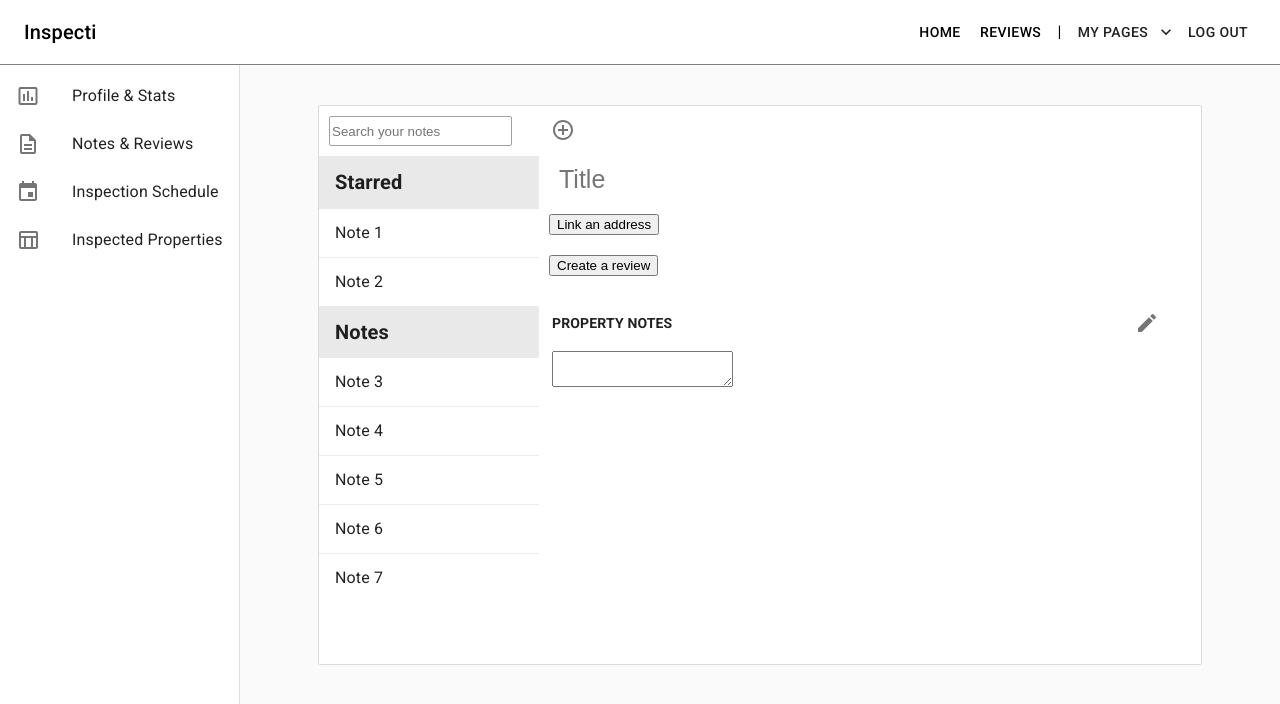
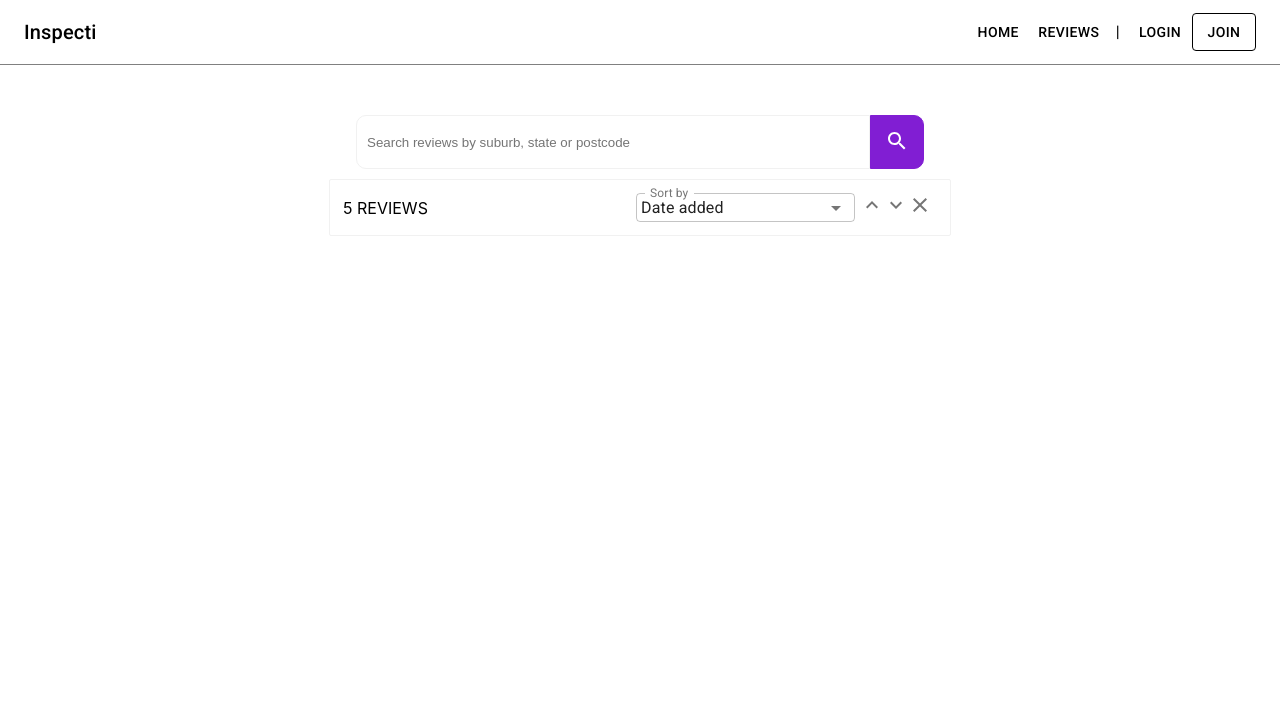
Before and after one commit to jkaho/inspecti, a React (Create React App) app in the folder client/: page /reviews in a window 1280 px wide. Shown: the top 704 px of the page. Built offline with nearby package versions, Linux system fonts and the light colour scheme.

Commit message:
Add searchbar and sort div to reviews page

```diff
--- a/client/src/App.js
+++ b/client/src/App.js
@@ -2,15 +2,16 @@
 // import Login from "./pages/Login";
 // import Signup from "./pages/Signup";
 // import Profile from "./pages/Profile";
-import Notes from "./pages/Notes";
-// import NavBar from "./components/NavBar";
+// import Notes from "./pages/Notes";
+import Reviews from "./pages/Reviews";
+import NavBar from "./components/NavBar";
 // import Footer from "./components/Footer";
 
 function App() {
   return (
     <div className="App">
-      {/* <NavBar /> */}
-      <Notes />
+      <NavBar />
+      <Reviews />
       {/* <Footer /> */}
     </div>
   );
--- a/client/src/pages/Reviews/index.js
+++ b/client/src/pages/Reviews/index.js
@@ -0,0 +1,95 @@
+import React from "react";
+import SearchIcon from "@material-ui/icons/Search";
+import TextField from '@material-ui/core/TextField';
+import IconButton from "@material-ui/core/IconButton";
+import ExpandLessIcon from "@material-ui/icons/ExpandLess";
+import ExpandMoreIcon from "@material-ui/icons/ExpandMore";
+import ClearIcon from "@material-ui/icons/Clear";
+import "./style.css";
+
+const sortCriteria = [
+  "Date added",
+  "Property condition",
+  "Potential to capitalise",
+  "Surroundings",
+  "Consistency with neighbours",
+  "Accessibility",
+  "Privacy",
+  "Floorplan",
+  "Outdoor space",
+  "Indoor-to-outdoor flow"
+]
+
+export default function Reviews() {
+  const [criteria, setCriteria] = React.useState('Criteria');
+
+  const handleChange = (event) => {
+    setCriteria(event.target.value);
+  };
+
+  return (
+    <div>
+      <div className="review-search-div">
+        <div className="review-search-box">
+          <input type="text" placeholder="Search reviews by suburb, state or postcode" />
+          <button id="search-reviews-btn">
+            <SearchIcon />
+          </button>
+        </div>
+      </div>
+      <div className="review-sort-div">
+        <table>
+          <tbody>
+            <tr>
+              <td>5 REVIEWS</td>
+              <td className="review-sort-td">
+                {/* <div
+                  style={{
+                    display: "inline-block",
+                    paddingTop: 5,
+                    verticalAlign: "top"
+                  }}
+                >
+                  SORT BY&nbsp;
+                </div> */}
+                <TextField
+                  id="outlined-select-native"
+                  select
+                  value={criteria}
+                  label="Sort by"
+                  onChange={handleChange}
+                  SelectProps={{
+                    native: true,
+                  }}
+                  inputProps={{
+                    style: {
+                      padding: 5,
+                    }
+                  }}
+                  variant="outlined"
+                >
+                  {sortCriteria.map((option) => (
+                    <option key={option} value={option}>
+                      {option}
+                    </option>
+                  ))}
+                </TextField>
+                <div className="sort-btn-div">
+                  <IconButton className="sort-btn">
+                    <ExpandLessIcon />
+                  </IconButton>
+                  <IconButton className="sort-btn">
+                    <ExpandMoreIcon />
+                  </IconButton>
+                  <IconButton className="sort-btn">
+                    <ClearIcon />
+                  </IconButton>
+                </div>
+              </td>
+            </tr>
+          </tbody>
+        </table>
+      </div>
+    </div>
+  );
+};
--- a/client/src/pages/Reviews/style.css
+++ b/client/src/pages/Reviews/style.css
@@ -0,0 +1,60 @@
+.review-search-div {
+  margin-top: 50px;
+}
+
+.review-search-box {
+  /* box-shadow: 2px 2px 5px rgb(241, 241, 241); */
+  border-radius: 10px;
+  width: fit-content;
+  margin: 0 auto;
+}
+
+.review-search-box input {
+  height: 50px;
+  width: 500px;
+  vertical-align: top;
+  padding-left: 10px;
+  /* background: rgb(129, 30, 211); */
+  border: 1px solid rgb(241, 241, 241);
+  border-top-left-radius: 10px;
+  border-bottom-left-radius: 10px;
+}
+
+#search-reviews-btn {
+  height: 54px;
+  width: 54px;
+  color: white;
+  vertical-align: top;
+  background: rgb(129, 30, 211);
+  border: 1px solid rgb(129, 30, 211);
+  border-top-right-radius: 10px;
+  border-bottom-right-radius: 10px;
+}
+
+.review-sort-div {
+  margin: 10px auto;
+  width: fit-content;
+  background: white;
+  border: 1px solid rgb(241, 241, 241);
+  border-radius: 2px;
+  padding: 10px;
+}
+
+.review-sort-div table {
+  width: 600px;
+}
+
+.review-sort-td {
+  text-align: right;
+}
+
+.sort-btn-div {
+  display: inline-block;
+  margin: 0 5px;
+}
+
+.sort-btn {
+  padding: 0!important;
+  margin: 2px;
+  vertical-align: top;
+}
```
Also changed, not shown: client/src/components/ReviewCard/index.js (added, +10 -0 lines), client/src/components/ReviewCard/style.css (added).
